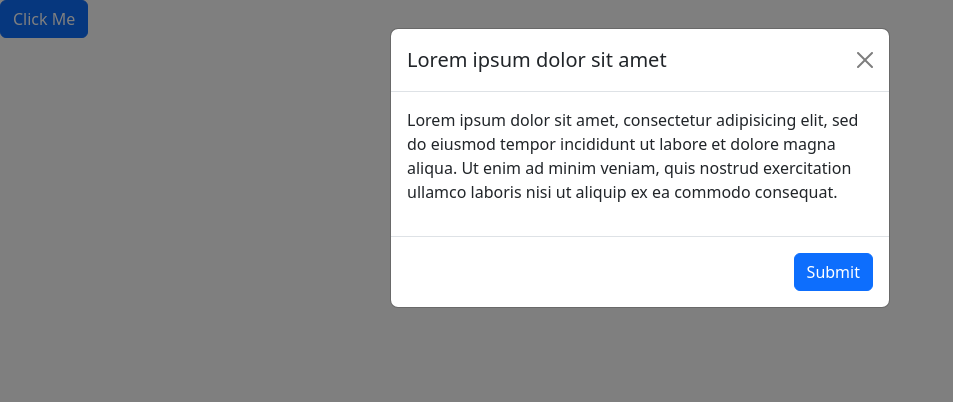
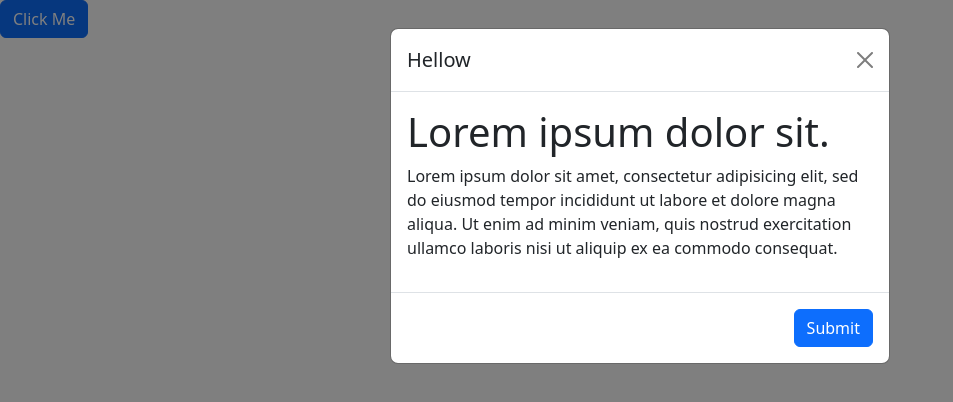
Before and after one commit to aimaksim/bootstrap-5-model, a plain HTML site: page index.html in a window 1280 px wide. Both pictures are taken after a click on the button "Click Me". Shown: the whole page, without its empty margins (0-953 px from the left). Drawn offline with Linux system fonts and the light colour scheme.

Commit message:
Update index.html

```diff
--- a/index.html
+++ b/index.html
@@ -29,10 +29,11 @@
 		<div class="modal-dialog modal-dialog-scrollable odal-fullscreen-sm-down">
 			<div class="modal-content">
 				<div class="modal-header">
-					<h1 class="modal-title fs-5" id="exampleModalLabel">Lorem ipsum dolor sit amet</h1>
+					<h1 class="modal-title fs-5 header" id="exampleModalLabel">Hellow</h1>
 					<button type="button" class="btn-close" data-bs-dismiss="modal" aria-label="Close"></button>
 				</div>
-				<div class="modal-body">
+				<div class="modal-body custom">
+					<h1>Lorem ipsum dolor sit.</h1>
 					<p>Lorem ipsum dolor sit amet, consectetur adipisicing elit, sed do eiusmod
 						tempor incididunt ut labore et dolore magna aliqua. Ut enim ad minim veniam,
 						quis nostrud exercitation ullamco laboris nisi ut aliquip ex ea commodo
```
